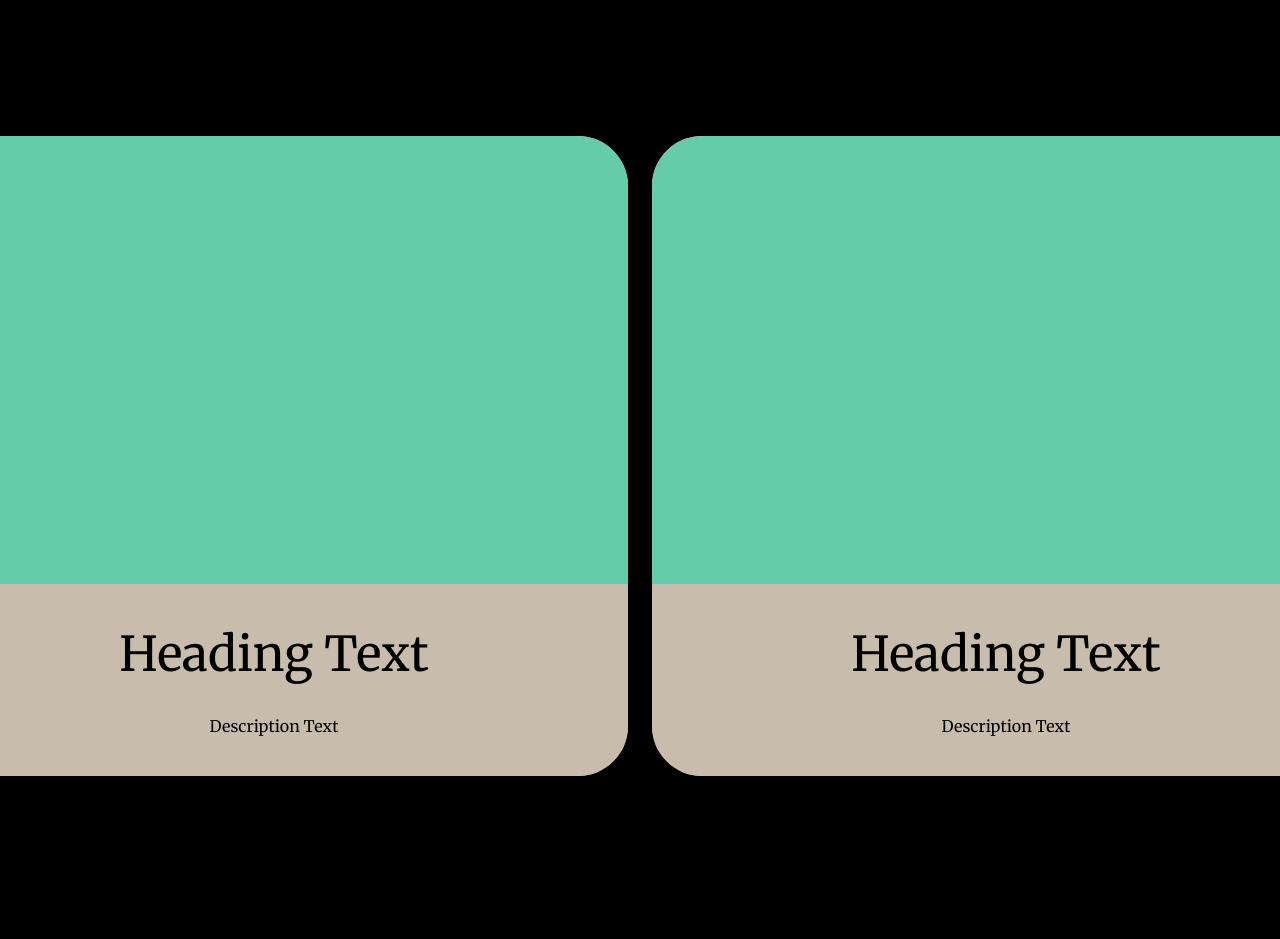
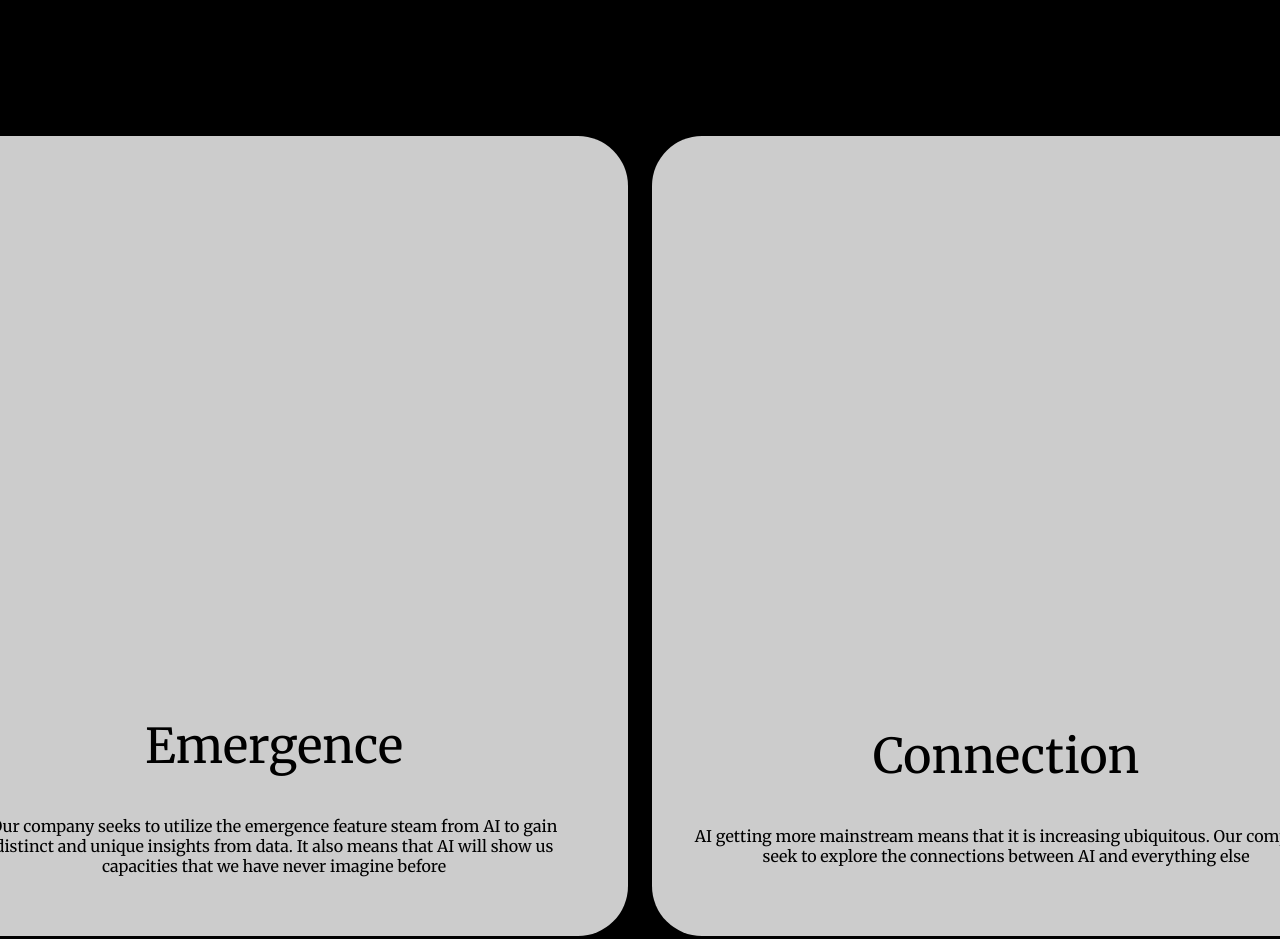
Before and after one commit to Will-H007/AI-Cybersecurity, a website built with Vite: page index.html in a window 1280 px wide. Shown: the part 520-1459 px from the top of the page. Before the commit the page ends 1312 px from the top, so only its background shows below. Built offline with nearby package versions, Linux system fonts and the light colour scheme.

Commit message:
box text

```diff
--- a/src/main.ts
+++ b/src/main.ts
@@ -2,14 +2,16 @@
 
 import navbar from './navbar/navbar'
 import typeWriter from './typewriter/typewriter'
-import box from './boxes/distinct'
+import box from './boxes/feature_box'
 import './style.css'
 
+const distinct_description = "Our company seeks to utilize the emergence feature steam from AI to gain distinct and unique insights from data. It also means that AI will show us capacities that we have never imagine before";
+const connection_description = "AI getting more mainstream means that it is increasing ubiquitous. Our company seek to explore the connections between AI and everything else"
 
 const tags = ['About', "Impact", "Discover"]
 navbar(document.querySelector<HTMLDivElement>('#navbar')!, tags)
-box(document.querySelector<HTMLDivElement>('#distinct_box')!,"Heading Text", "Description Text")
-box(document.querySelector<HTMLDivElement>('#connection_box')!,"Heading Text", "Description Text")
+box(document.querySelector<HTMLDivElement>('#distinct_box')!,"Emergence", distinct_description)
+box(document.querySelector<HTMLDivElement>('#connection_box')!,"Connection", connection_description)
 typeWriter(document.querySelector<HTMLDivElement>('#typewriter')!)
 var image = document.getElementsByClassName('thumbnail');
 // new simpleParallax(image);
--- a/src/style.css
+++ b/src/style.css
@@ -78,7 +78,7 @@ html,body{
     flex-direction: row;
     justify-content: center;
     align-items: center;
-    height: 40em;
+    height: 50em;
     width: 90em;
     gap: 3vmin;
     border-radius: 50px;
@@ -105,7 +105,7 @@ html,body{
 
 .box_image{
     display: flex;
-    background-color: aquamarine;
+    /* background-color: aquamarine; */
     height: 70%;
     width: 100%;
     border-top-left-radius: 50px;
@@ -118,7 +118,7 @@ html,body{
  .box_text{
 
     display: flex;
-    background-color:antiquewhite;
+    /* background-color:antiquewhite; */
     height: 30%;
     width: 100%;
     border-bottom-left-radius: 50px;
@@ -126,9 +126,12 @@ html,body{
     justify-content: center;
     align-items: center;
     flex-direction: column;
-    gap: 2em;
+    text-align: center;
 
 }
 .inner_heading{
     font-size: 3em;
 }
+.inner_description{
+    padding: 5vmin;
+}
```
Also changed, not shown: src/boxes/feature_box.ts (renamed from src/boxes/distinct.ts).
